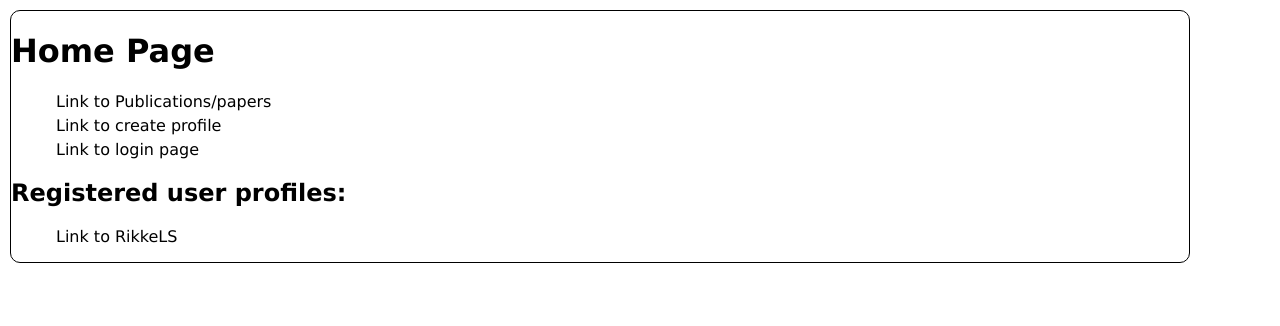
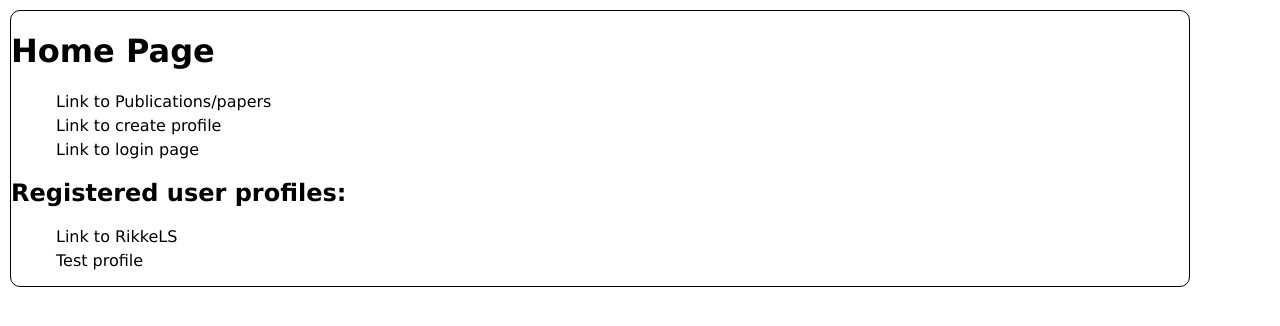
Before and after one commit to RikkeLS/scientist-app, a Next.js app: page / in a window 1280 px wide. Shown: the top 326 px of the page. Built offline with nearby package versions, Linux system fonts and the light colour scheme.

Commit message:
add test profile

```diff
--- a/pages/index.js
+++ b/pages/index.js
@@ -23,6 +23,9 @@ export default function Home() {
         <li>
         <Link href={'/RikkeLS'}>Link to RikkeLS</Link>
         </li>
+        <li>
+        <Link href={'/RikkeTesting'}>Test profile</Link>
+        </li>
       </ul>
 
       </nav>
```
